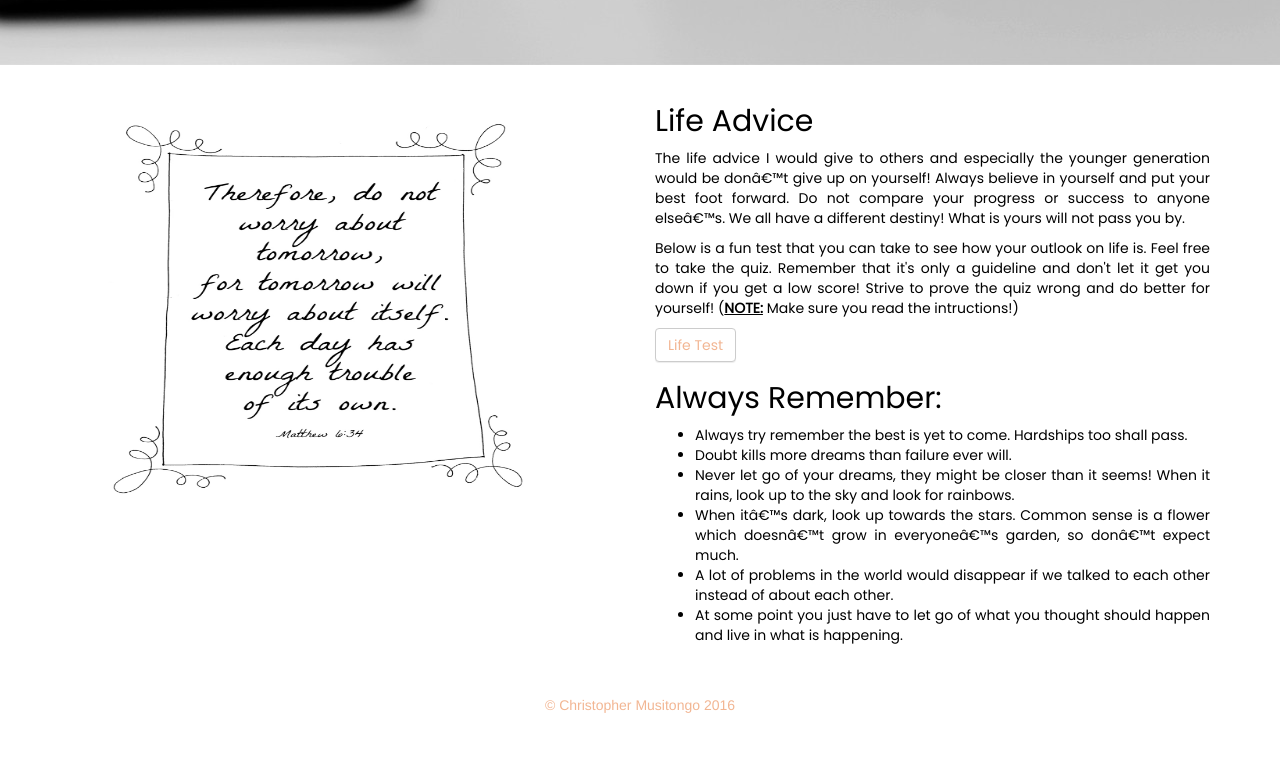
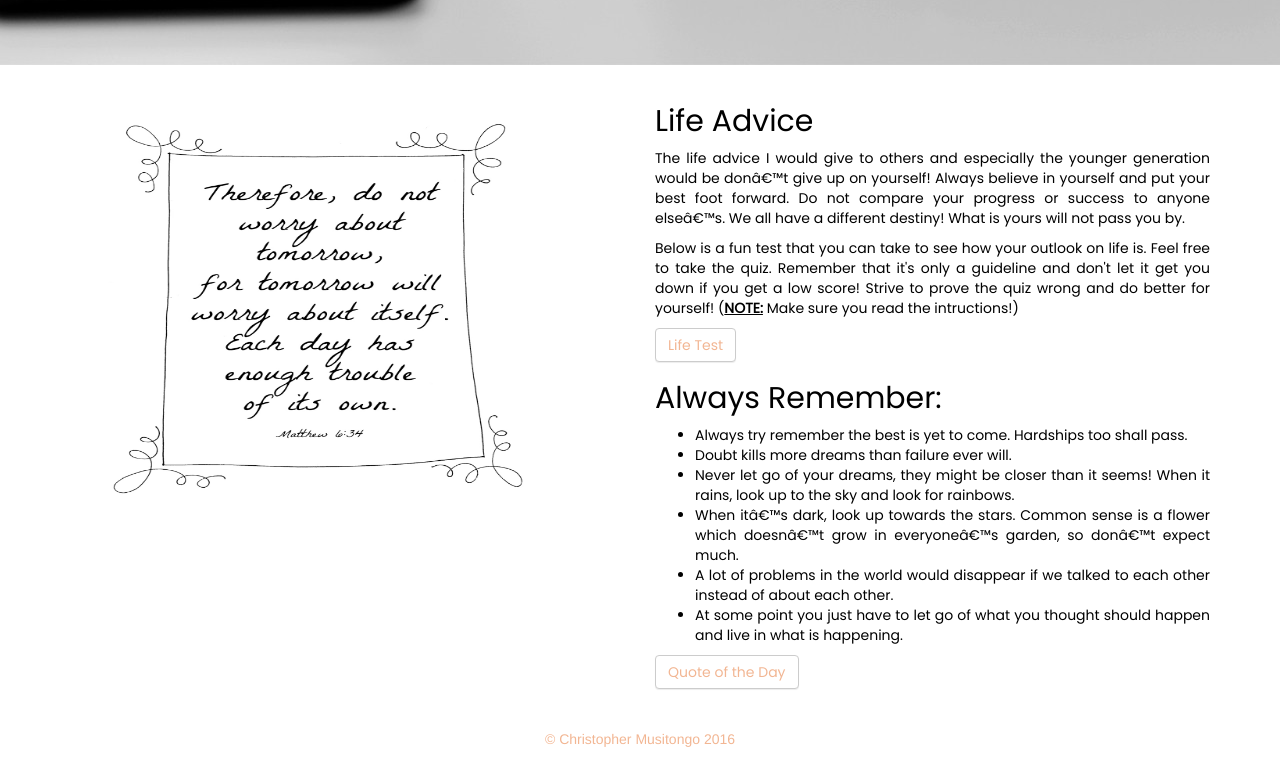
Before and after one commit to cmusitongo/WebDesignProject, a plain HTML site: page Life.html in a window 1280 px wide. Shown: the part 535-1304 px from the top of the page. Before the commit the page ends 1270 px from the top, so only its background shows below. Drawn offline with nearby package versions, Linux system fonts and the light colour scheme.

Commit message:
Added quote of the day button

```diff
--- a/Life.html
+++ b/Life.html
@@ -70,6 +70,9 @@
 						<li class="text-justify">A lot of problems in the world would disappear if we talked to each other instead of about each other.</li>
 						<li class="text-justify">At some point you just have to let go of what you thought should happen and live in what is happening.</li>
 					</ul>
+					<button class="btn btn-default" onclick=quote()>
+						Quote of the Day
+					</button>
 				</div>
 			</div>
 		</div>
```
